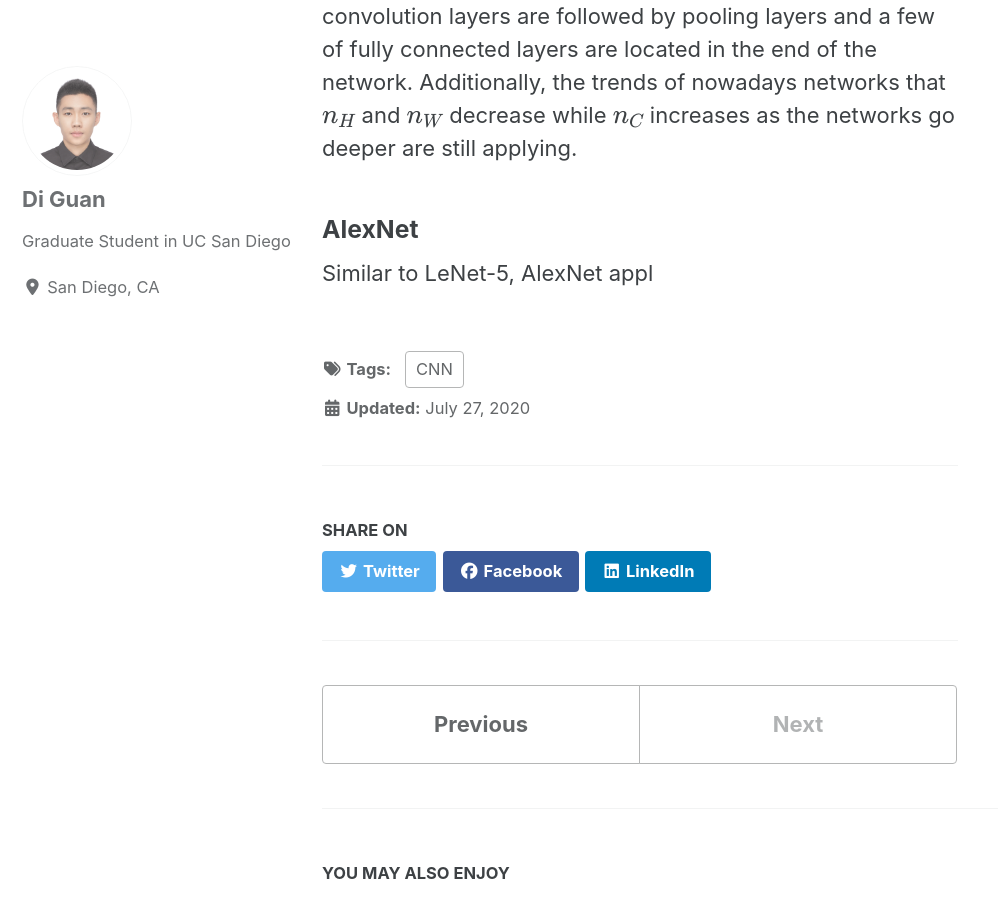
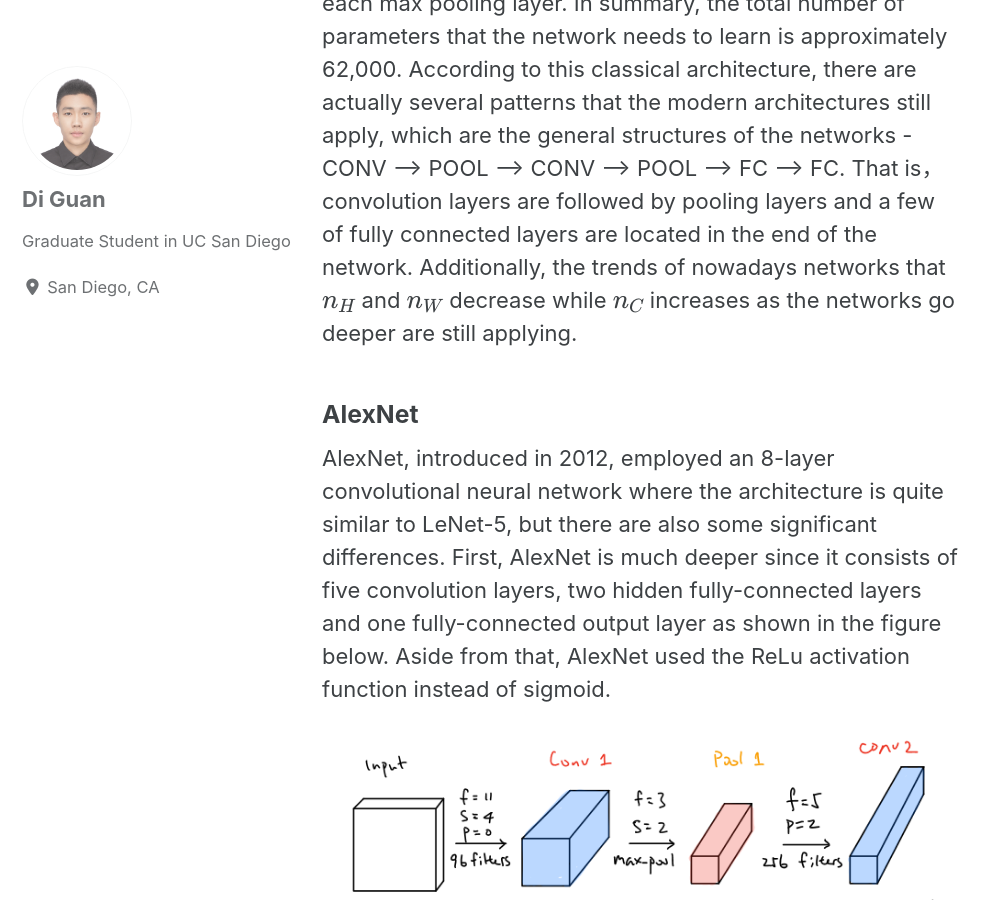
Before and after one commit to guandi1995/guandi1995.github.io, a Jekyll site: the page built from _posts/2020-07-27-CNN Example.md, in a window 1280 px wide and 900 px high, scrolled down 2998 px. Shown: the whole window, without its empty margins (0-998 px from the left). Built offline with Jekyll 4.4.1, drawn with Linux system fonts in a browser that asks for light colours; cached includes are drawn as plain includes; nearby versions of some CDN libraries; formulas are drawn with MathJax 3; some of the changed text lies outside the part shown.

Commit message:
classical cnn

```diff
--- a/_posts/2020-07-27-CNN Example.md
+++ b/_posts/2020-07-27-CNN Example.md
@@ -15,7 +15,7 @@
 
 <img src="{{ site.url }}{{ site.baseurl }}/images/classical_cnn/LeNet-5.PNG" alt="">
 
-<img src="{{ site.url }}{{ site.baseurl }}/images/classical_cnn/LeNet-5.PNG" alt="">
+<img src="{{ site.url }}{{ site.baseurl }}/images/classical_cnn/LeNet-5_modified.PNG" alt="">
 
 As shown above for the second model, the network takes a $$32\times32\times3$$ image as the input and convolve it with 6 $$5\times5\times3$$ filters and stride of 1, which results in a $$28\times28\times6$$ output and then apply the output to a max pooling layer with the filter size of $$2\times2$$ and stride of 2, which leads to a $$14\times14\times6$$ output. Then apply the same convolution and max pooling layer again to obtain a $$5\times5\times16$$ output. At the end of the network, the $$5\times5\times16$$ output is flattened to a vector with the size of $$400\times1$$ and then apply two fully connected layers to it and finally achieve the estimated output with the size of $$10\times1$$ by using softmax.
 
@@ -36,4 +36,6 @@
 In summary, the total number of parameters that the network needs to learn is approximately 62,000. According to this classical architecture, there are actually several patterns that the modern architectures still apply, which are the general structures of the networks - CONV --> POOL --> CONV --> POOL --> FC --> FC. That is， convolution layers are followed by pooling layers and a few of fully connected layers are located in the end of the network. Additionally, the trends of nowadays networks that $$n_H$$ and $$n_W$$ decrease while $$n_C$$ increases as the networks go deeper are still applying.
 
 ### AlexNet
-Similar to LeNet-5, AlexNet appl
+AlexNet, introduced in 2012, employed an 8-layer convolutional neural network where the architecture is quite similar to LeNet-5, but there are also some significant differences. First, AlexNet is much deeper  since it consists of five convolution layers, two hidden fully-connected layers and one fully-connected output layer as shown in the figure below. Aside from that, AlexNet used the ReLu activation function instead of sigmoid.
+
+<img src="{{ site.url }}{{ site.baseurl }}/images/classical_cnn/AlexNet.PNG" alt="">
```
Also changed, not shown: images/classical_cnn/AlexNet.PNG (added), images/classical_cnn/LeNet-5_modified.PNG (added), images/classical_cnn/vgg-16.PNG (added).
